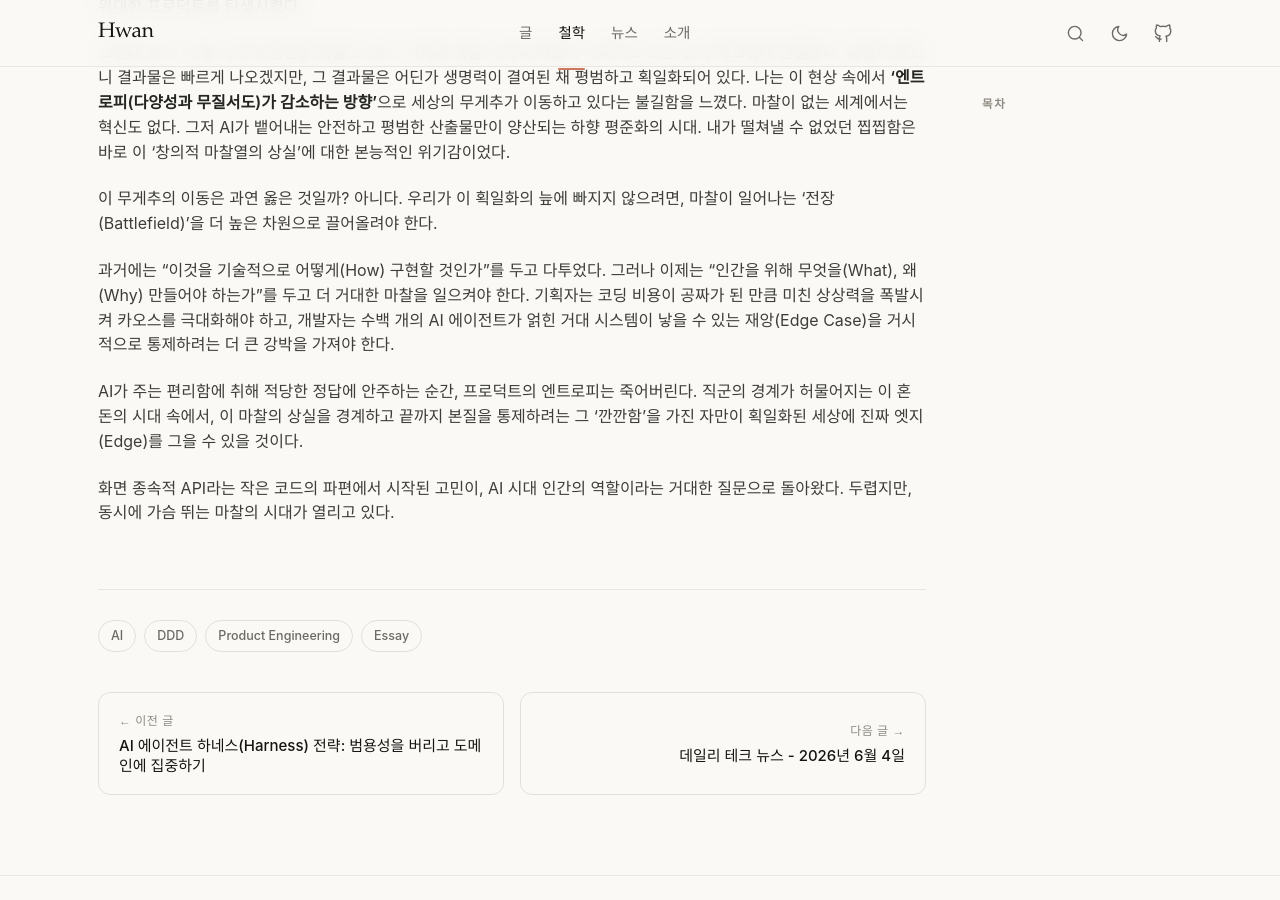
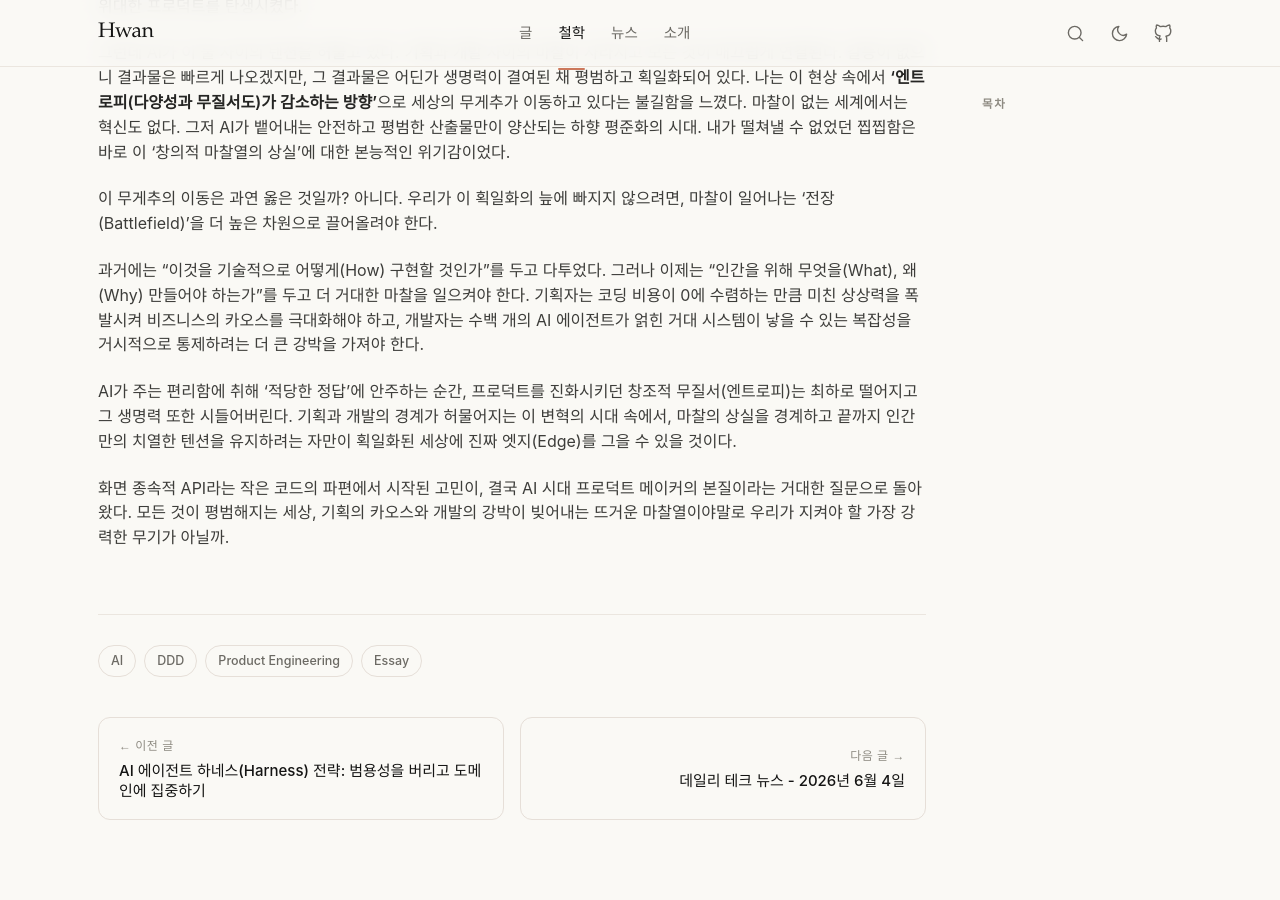
Before and after one commit to Hwan3434/Hwan3434.github.io, a Jekyll site: the page built from _posts/2026-06-04-ai-era-developer-pm-entropy.md, in a window 1280 px wide and 900 px high, scrolled down 1308 px. Built offline with Jekyll 4.4.1, drawn with Linux system fonts in a browser that asks for light colours; some web fonts are replaced.

Commit message:
Refactor ending of AI entropy post to clarify meaning

```diff
--- a/_posts/2026-06-04-ai-era-developer-pm-entropy.md
+++ b/_posts/2026-06-04-ai-era-developer-pm-entropy.md
@@ -33,8 +33,8 @@ tags: [AI, DDD, Product Engineering, Essay]
 이 무게추의 이동은 과연 옳은 것일까?
 아니다. 우리가 이 획일화의 늪에 빠지지 않으려면, 마찰이 일어나는 '전장(Battlefield)'을 더 높은 차원으로 끌어올려야 한다.
 
-과거에는 "이것을 기술적으로 어떻게(How) 구현할 것인가"를 두고 다투었다. 그러나 이제는 "인간을 위해 무엇을(What), 왜(Why) 만들어야 하는가"를 두고 더 거대한 마찰을 일으켜야 한다. 기획자는 코딩 비용이 공짜가 된 만큼 미친 상상력을 폭발시켜 카오스를 극대화해야 하고, 개발자는 수백 개의 AI 에이전트가 얽힌 거대 시스템이 낳을 수 있는 재앙(Edge Case)을 거시적으로 통제하려는 더 큰 강박을 가져야 한다.
+과거에는 "이것을 기술적으로 어떻게(How) 구현할 것인가"를 두고 다투었다. 그러나 이제는 "인간을 위해 무엇을(What), 왜(Why) 만들어야 하는가"를 두고 더 거대한 마찰을 일으켜야 한다. 기획자는 코딩 비용이 0에 수렴하는 만큼 미친 상상력을 폭발시켜 비즈니스의 카오스를 극대화해야 하고, 개발자는 수백 개의 AI 에이전트가 얽힌 거대 시스템이 낳을 수 있는 복잡성을 거시적으로 통제하려는 더 큰 강박을 가져야 한다.
 
-AI가 주는 편리함에 취해 적당한 정답에 안주하는 순간, 프로덕트의 엔트로피는 죽어버린다. 직군의 경계가 허물어지는 이 혼돈의 시대 속에서, 이 마찰의 상실을 경계하고 끝까지 본질을 통제하려는 그 '깐깐함'을 가진 자만이 획일화된 세상에 진짜 엣지(Edge)를 그을 수 있을 것이다.
+AI가 주는 편리함에 취해 '적당한 정답'에 안주하는 순간, 프로덕트를 진화시키던 창조적 무질서(엔트로피)는 최하로 떨어지고 그 생명력 또한 시들어버린다. 기획과 개발의 경계가 허물어지는 이 변혁의 시대 속에서, 마찰의 상실을 경계하고 끝까지 인간만의 치열한 텐션을 유지하려는 자만이 획일화된 세상에 진짜 엣지(Edge)를 그을 수 있을 것이다.
 
-화면 종속적 API라는 작은 코드의 파편에서 시작된 고민이, AI 시대 인간의 역할이라는 거대한 질문으로 돌아왔다. 두렵지만, 동시에 가슴 뛰는 마찰의 시대가 열리고 있다.
+화면 종속적 API라는 작은 코드의 파편에서 시작된 고민이, 결국 AI 시대 프로덕트 메이커의 본질이라는 거대한 질문으로 돌아왔다. 모든 것이 평범해지는 세상, 기획의 카오스와 개발의 강박이 빚어내는 뜨거운 마찰열이야말로 우리가 지켜야 할 가장 강력한 무기가 아닐까.
```
